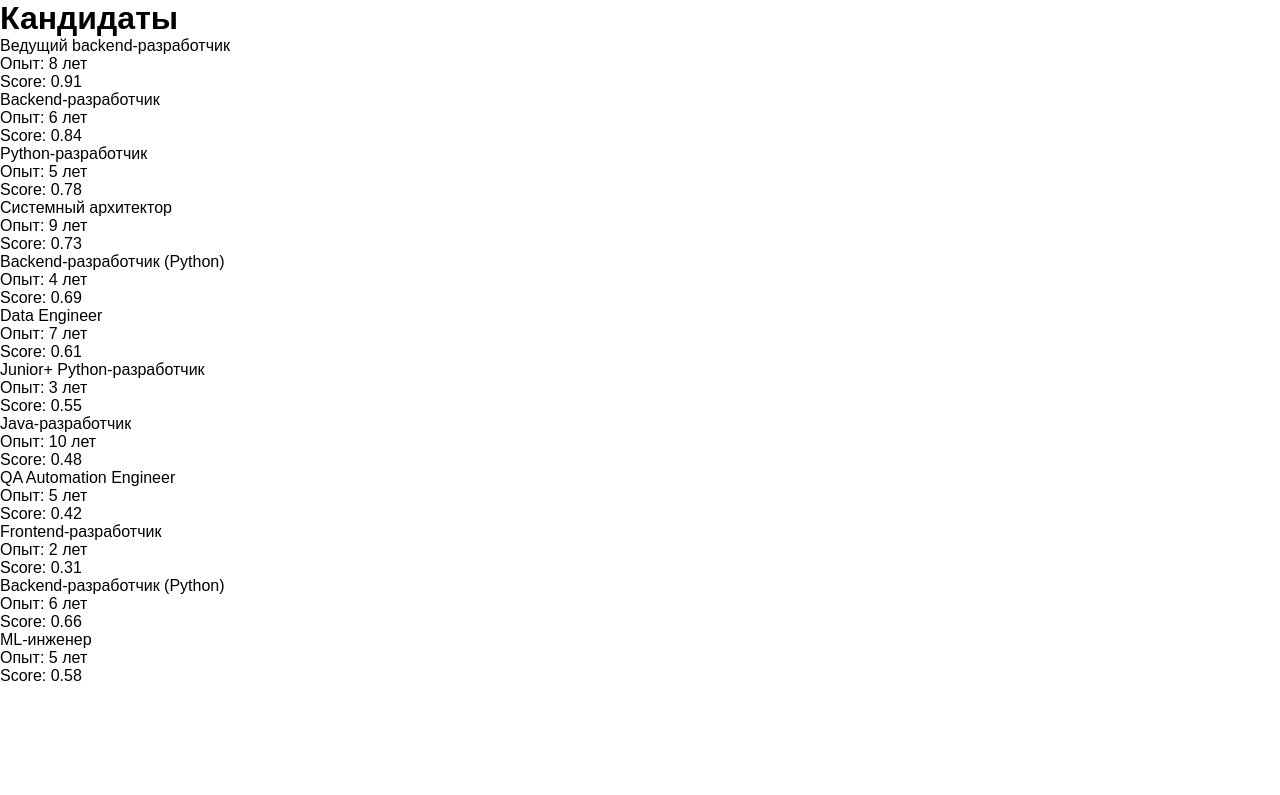
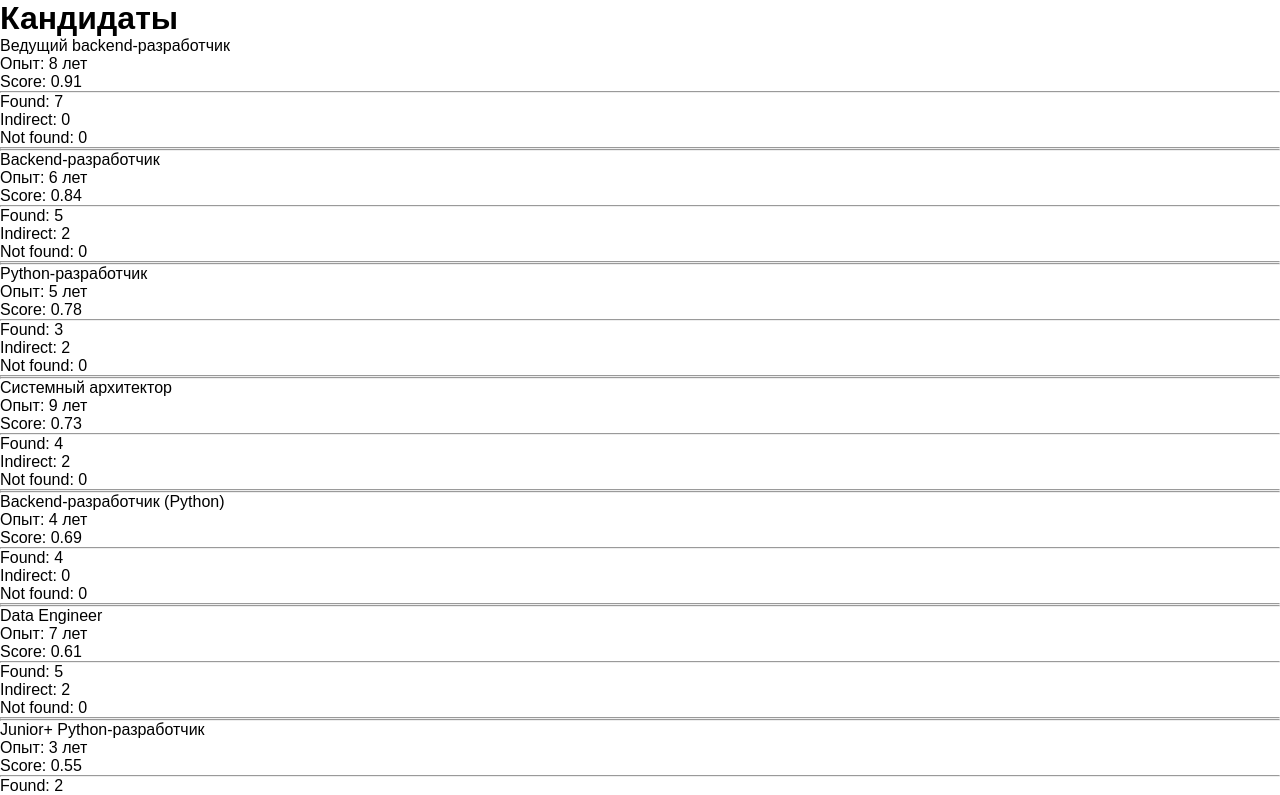
Before and after one commit to phantom099/recruiter, a React (Vite) app: page / in a window 1280 px wide. Shown: the top 795 px of the page. Built offline with nearby package versions, Linux system fonts and the light colour scheme.

Commit message:
skillStatus filtered

```diff
--- a/src/App.tsx
+++ b/src/App.tsx
@@ -1,6 +1,7 @@
 import { useEffect, useState } from 'react';
 import { loadCandidates } from './services/loadCandidates';
 import type { Candidate } from './types/candidate';
+import CandidateCard from './components/CandidateCard';
 
 function App() {
   const [candidates, setCandidates] = useState<Candidate[]>([]);
@@ -33,12 +34,7 @@ function App() {
       <h1>Кандидаты</h1>
 
       {candidates.map(candidate => (
-        <div key={candidate.id}>
-          <h2>{candidate.diplay_name}</h2>
-          <p>{candidate.current_title}</p>
-          <p> Опыт: {''} {candidate.experience_years} {''} лет</p>
-          <p>Score: {candidate.relevance_score}</p>
-        </div>
+        <CandidateCard key={candidate.id} candidate={candidate}/>
       ))}
     </div>
   )
--- /dev/null
+++ b/src/components/CandidateCard.tsx
@@ -0,0 +1,28 @@
+import type { Candidate } from '../types/candidate';
+import { getSkillStatus } from '../utils/skillStatus';
+
+type CandidateCardProps = {
+    candidate: Candidate;
+};
+
+function CandidateCard ({ candidate}: CandidateCardProps) {
+
+    const stats = getSkillStatus(candidate)
+
+    return (
+        <div>
+            <h2>{candidate.diplay_name}</h2>
+            <p>{candidate.current_title}</p>
+            <p> Опыт: {''} {candidate.experience_years} {''} лет</p>
+            <p>Score: {candidate.relevance_score}</p>
+            <hr />
+            <p>Found: {stats.found}</p>
+            <p>Indirect: {stats.indirect}</p>
+            <p>Not found: {stats.notFound}</p>
+            <hr />
+            <hr />
+        </div>
+    );
+}
+
+export default CandidateCard;
--- /dev/null
+++ b/src/utils/skillStatus.ts
@@ -0,0 +1,13 @@
+import type { Candidate } from '../types/candidate';
+
+export function getSkillStatus (candidate: Candidate) {
+    const found = candidate.skills_coverage.filter(skill => skill.status ==='found').length;
+    const indirect = candidate.skills_coverage.filter(skill => skill.status ==='indirect').length;
+    const notFound = candidate.skills_coverage.filter(skill => skill.status ==='not found').length;
+
+    return {
+        found,
+        indirect,
+        notFound,
+    };
+}
```
